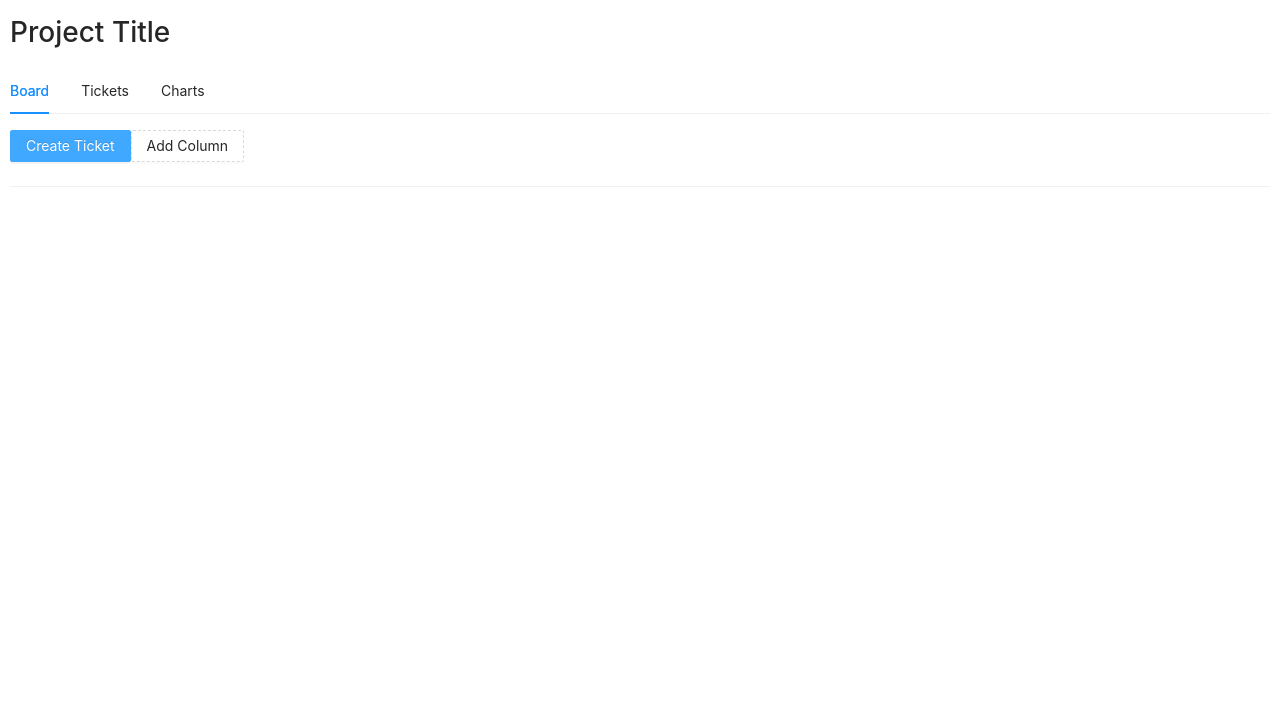
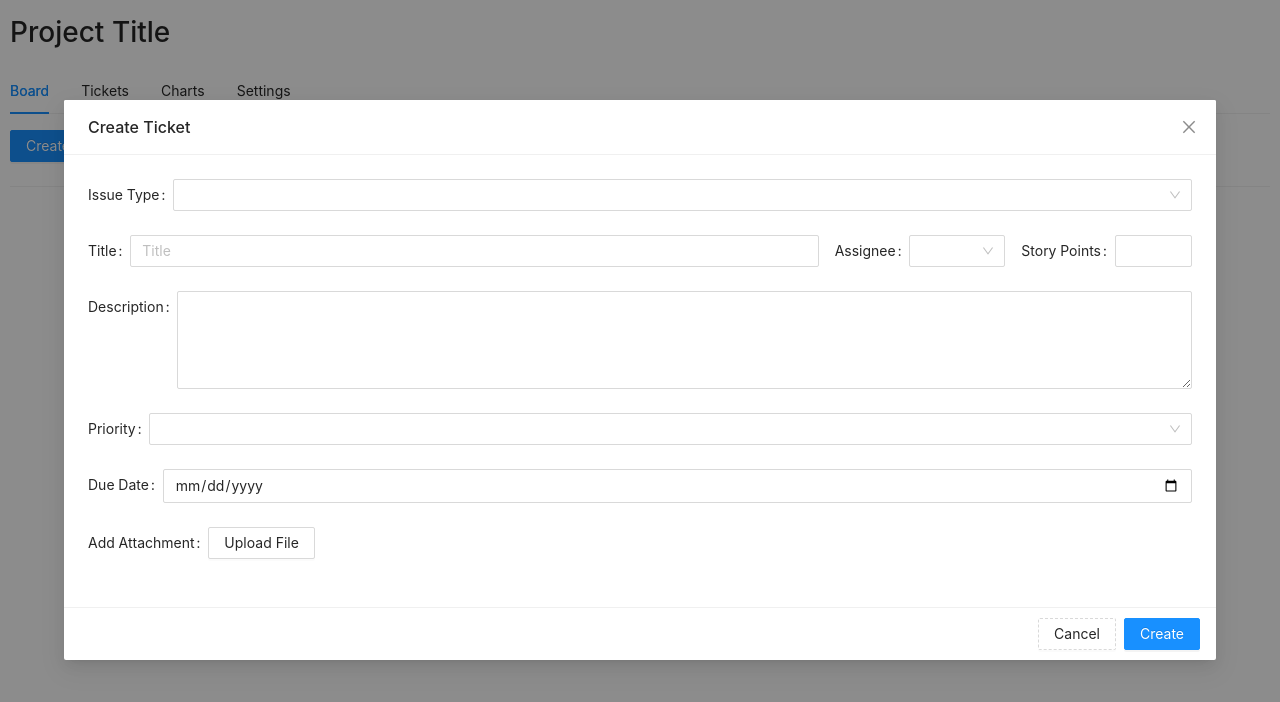
Before and after one commit to CoconutJJ/scrummer, a React app: page / in a window 1280 px wide. Both pictures are taken after a click on the button "Create Ticket". Shown: the top 702 px of the page. Built offline with nearby package versions, Linux system fonts and the light colour scheme.

Commit message:
Added TicketForm an created Modal popup for Create Ticket button on the Scrum Board

```diff
--- a/src/App.tsx
+++ b/src/App.tsx
@@ -1,11 +1,9 @@
 import React from 'react';
-import { Col, Row, Tabs } from 'antd'
-import Ticket from './board/ticket'
+import { Tabs } from 'antd'
 const { TabPane } = Tabs;
 
 import 'antd/dist/antd.css'
 import ScrumBoard from './board/scrumBoard';
-
 interface IProps {
 
 }
@@ -25,10 +23,13 @@ class App extends React.Component<IProps, IState> {
               <ScrumBoard/>
             </TabPane>
             <TabPane tab="Tickets" key="2">
-              Content of Tab Pane 2
+
             </TabPane>
             <TabPane tab="Charts" key="3">
               Content of Tab Pane 3
+            </TabPane>
+            <TabPane tab="Settings" key="4">
+
             </TabPane>
           </Tabs>
         </div>
--- a/src/board/boardCol.tsx
+++ b/src/board/boardCol.tsx
@@ -40,14 +40,36 @@ class BoardCol extends React.Component<IProps, IState> {
 
     }
 
+    onTitleChange = (e: React.ChangeEvent<HTMLInputElement>) => {
+        this.setState({
+            title: e.target.value
+        })
+    }
+
+    setEditable = () => {
+        this.setState({
+            editable: true
+        })
+    }
+
     render(): React.ReactNode {
         return (
             <>
                 <div style={{ border: "1px solid gray", padding: "10px", borderRadius: "5px", minHeight: "70vh" }}>
 
-                    <h3 style={{ float: "left" }}>{this.state.editable ? <Input type="text" value={this.state.title} /> : this.props.title}</h3>
+                    <h3 style={{ float: "left" }}>
+                        {
+                            this.state.editable
+                                ? <Input type="text" value={this.state.title} onChange={this.onTitleChange} />
+                                : this.props.title
+                        }
+                    </h3>
 
-                    {!this.state.editable ? <Button style={{ float: "right" }} icon={<EditOutlined />}></Button> : (null)}
+                    {
+                        !this.state.editable
+                            ? <Button style={{ float: "right" }} icon={<EditOutlined />} onClick={this.setEditable}></Button>
+                            : (null)
+                    }
 
                     <div onDrop={this.onDrop} onDragOver={this.onDragOver} style={{ clear: "both" }}>
 
--- a/src/board/scrumBoard.tsx
+++ b/src/board/scrumBoard.tsx
@@ -1,22 +1,24 @@
 import React from 'react';
-import { Col, Row, Button, Divider } from 'antd'
+import { Col, Row, Button, Divider, Modal } from 'antd'
 
 import 'antd/dist/antd.css'
 import BoardCol from './boardCol';
-
+import TicketForm from '../ticket/ticketForm';
 interface IProps {
 
 }
 
 interface IState {
     cols: Array<JSX.Element>
+    ticketCreateModal: boolean
 }
 class ScrumBoard extends React.Component<IProps, IState> {
 
     constructor(props: Readonly<IProps>) {
         super(props);
         this.state = {
-            cols: []
+            cols: [],
+            ticketCreateModal: false
         }
     }
 
@@ -28,14 +30,32 @@ class ScrumBoard extends React.Component<IProps, IState> {
 
     }
 
+    openCreateTicketModal = () => {
+        this.setState({
+            ticketCreateModal: true
+        })
+    }
 
+    closeCreateTicketModal = () => {
+        this.setState({
+            ticketCreateModal: false
+        })
+    }
 
     render(): React.ReactNode {
         return (
             <>
-                <Button type="primary">Create Ticket</Button>
+                <Button type="primary" onClick={this.openCreateTicketModal}>Create Ticket</Button>
                 <Button type="dashed" onClick={this.addColumn}>Add Column</Button>
                 <Divider/>
+                <Modal title="Create Ticket" width={"90%"} visible={this.state.ticketCreateModal} onCancel={this.closeCreateTicketModal} footer={
+                    [
+                        <Button type="dashed" onClick={this.closeCreateTicketModal}>Cancel</Button>,
+                        <Button type="primary">Create</Button>
+                    ]
+                }>
+                    <TicketForm/>
+                </Modal>
                 <Row gutter={16}>
                     {this.state.cols}
 
--- a/src/ticket/ticketForm.tsx
+++ b/src/ticket/ticketForm.tsx
@@ -1,6 +1,9 @@
 import React from 'react';
-import { Col, Row, Button, Divider } from 'antd'
+import { Col, Row, Divider, Form, Input, Button, Select, Upload } from 'antd'
 import 'antd/dist/antd.css'
+
+const { TextArea } = Input;
+const { Option } = Select;
 
 interface IProps {
 
@@ -11,9 +14,49 @@ interface IState {
 }
 class TicketForm extends React.Component<IProps, IState> {
 
+    render(): React.ReactNode {
+        return (
+            <Form>
+                <Form.Item label="Issue Type">
+                    <Select>
+                        <Option value="story">User Story</Option>
+                    </Select>
+                </Form.Item>
+                <Row gutter={16}>
+                    <Col span={16}>
+                        <Form.Item label="Title">
+                            <Input type="text" placeholder="Title" />
+                        </Form.Item>
+                    </Col>
+                    <Col span={4}>
+                        <Form.Item label="Assignee">
+                            <Select></Select>
+                        </Form.Item>
+                    </Col>
+                    <Col span={4}>
+                        <Form.Item label="Story Points">
+                            <Input type="number" min="0" />
+                        </Form.Item>
+                    </Col>
+                </Row>
+                <Form.Item label="Description">
+                    <TextArea rows={4} />
+                </Form.Item>
 
-    render(): React.ReactNode {
-        return (null);
+                <Form.Item label="Priority">
+                    <Select></Select>
+                </Form.Item>
+                <Form.Item label="Due Date">
+                    <Input type="date" />
+                </Form.Item>
+                <Form.Item label="Add Attachment">
+                    <Upload>
+                        <Button type="default">Upload File</Button>
+                    </Upload>
+                </Form.Item>
+            </Form>
+        );
     }
 
 }
+export default TicketForm;
--- a/webpack.config.js
+++ b/webpack.config.js
@@ -8,7 +8,7 @@ const config = {
   output: {
     publicPath: '/static',
     path: path.resolve(__dirname, 'build', "assets"),
-    filename: '[name].[content hash].js'
+    filename: '[name].[contenthash].js'
   },
   mode: process.env.NODE_ENV,
   devServer: {
@@ -69,7 +69,6 @@ const config = {
     splitChunks: {
       cacheGroups: {
         vendor: {
-          test: /[\\/]node_modules[\\/]/,
           name: 'vendors',
           chunks: 'all'
         }
```
Also changed, not shown: src/hoc/draggable.tsx (deleted, +0 -32 lines), 2 other files (tests, documents, lock files or other folders).
